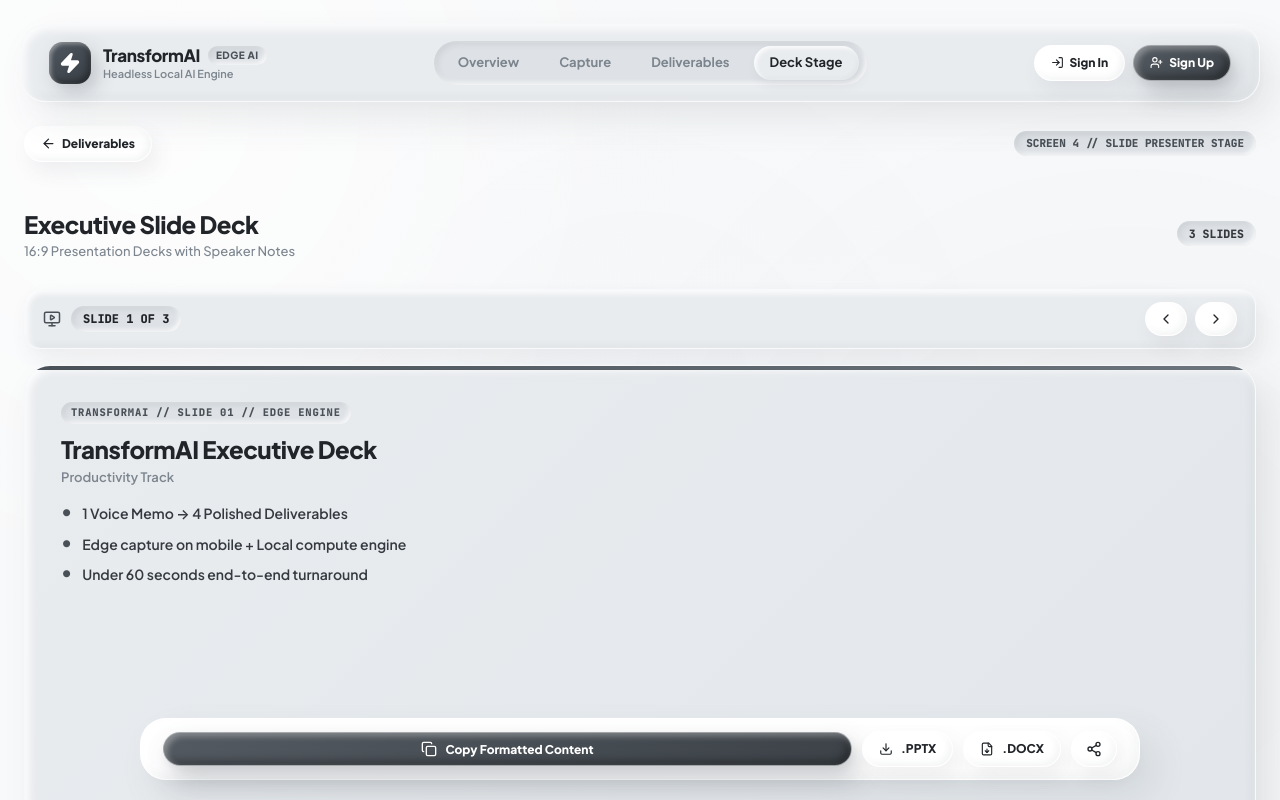
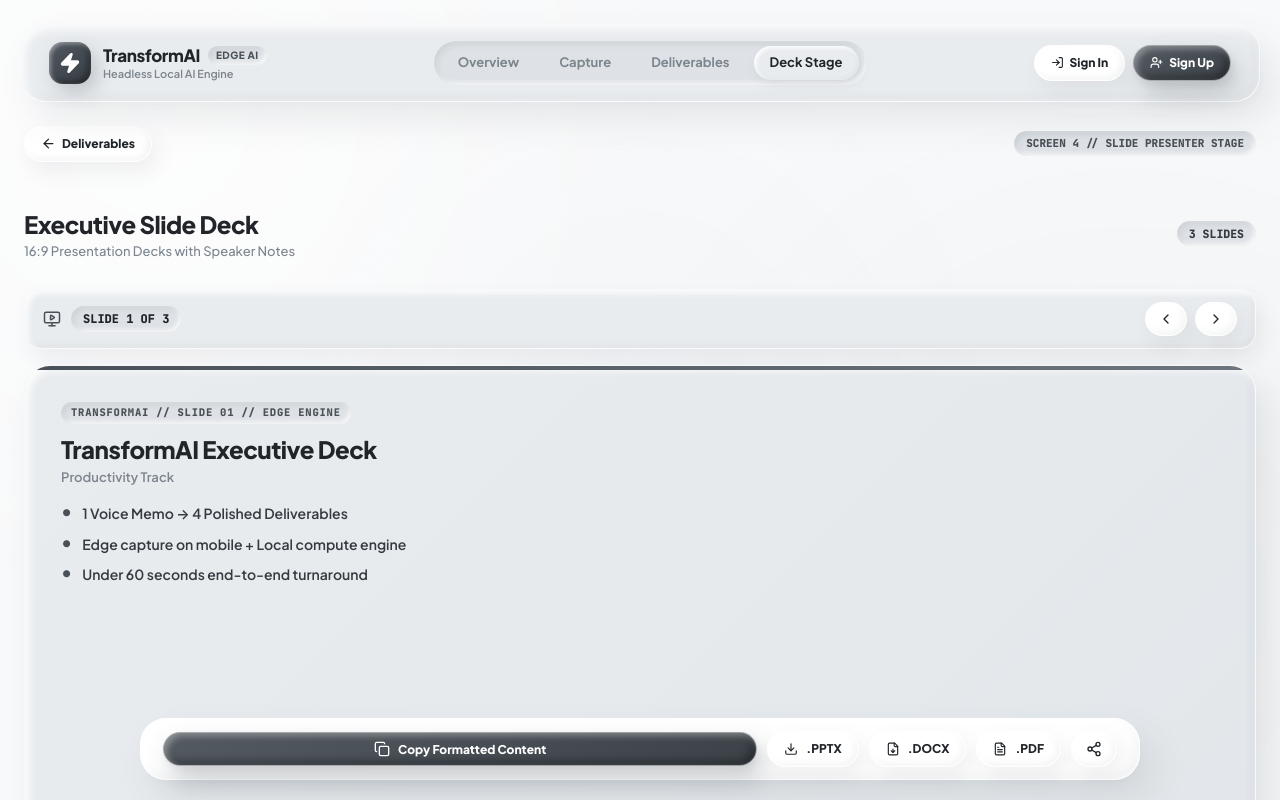
Before and after one commit to Aano2007/transform_ai, a Next.js app in the folder frontend/: page /slides in a window 1280 px wide. Shown: the top 800 px of the page. Built offline with nearby package versions, Linux system fonts and the light colour scheme; no server answers.

Commit message:
feat: add pdf download and fix download links to use absolute API_BASE URLs

```diff
--- a/frontend/src/app/slides/page.js
+++ b/frontend/src/app/slides/page.js
@@ -166,6 +166,7 @@ export default function SlideDetailScreen() {
         contentToCopy={slides.map(s => `${s.title}\n${(s.bullets || []).join('\n')}\nNotes: ${s.speaker_notes}`).join('\n\n---\n\n')}
         pptxUrl={data?.pptx_url || '/api/download/pptx'}
         docxUrl={data?.docx_url || '/api/download/docx'}
+        pdfUrl={data?.pdf_url || '/api/download/pdf'}
         title="TransformAI Slides"
       />
     </div>
--- a/frontend/src/app/studio/page.js
+++ b/frontend/src/app/studio/page.js
@@ -165,6 +165,7 @@ Built for speed. Powered by edge compute.
         },
         pptx_url: "/api/download/pptx",
         docx_url: "/api/download/docx",
+        pdf_url: "/api/download/pdf",
         source_text: "Meeting notes with Mobile Lead and AI Squad on Q3 targets..."
       };
       setData(defaultData);
@@ -179,7 +180,7 @@ Built for speed. Powered by edge compute.
     );
   }
 
-  const { ico, outputs, pptx_url, docx_url, source_text } = data;
+  const { ico, outputs, pptx_url, docx_url, pdf_url, source_text } = data;
   const slides = outputs.slides_data || [];
 
   const handleRegenerateCurrentFormat = async () => {
@@ -623,6 +624,7 @@ Built for speed. Powered by edge compute.
         contentToCopy={getCurrentContentForCopy()}
         pptxUrl={pptx_url}
         docxUrl={docx_url}
+        pdfUrl={pdf_url}
         title={ico?.event_title || 'TransformAI Deliverable'}
       />
     </div>
--- a/frontend/src/components/ExportBar.js
+++ b/frontend/src/components/ExportBar.js
@@ -1,15 +1,28 @@
 'use client';
 import { useState } from 'react';
-import { Copy, Download, Share2, Check, Laptop, FileDown, CheckCircle2 } from 'lucide-react';
+import { Copy, Download, Share2, Check, Laptop, FileDown, FileText, CheckCircle2 } from 'lucide-react';
+import { API_BASE } from '../lib/api';
 
 export default function ExportBar({
   contentToCopy = '',
   pptxUrl = null,
   docxUrl = null,
+  pdfUrl = null,
   title = 'TransformAI Deliverable'
 }) {
   const [copied, setCopied] = useState(false);
   const [showOfficeKitToast, setShowOfficeKitToast] = useState(false);
+
+  const getFullUrl = (url) => {
+    if (!url) return null;
+    if (url.startsWith('http')) return url;
+    // ensure no double slashes
+    return `${API_BASE}${url.startsWith('/') ? url : '/' + url}`;
+  };
+
+  const fullPptx = getFullUrl(pptxUrl);
+  const fullDocx = getFullUrl(docxUrl);
+  const fullPdf = getFullUrl(pdfUrl);
 
   const handleCopy = async () => {
     if (!contentToCopy) return;
@@ -56,9 +69,9 @@ export default function ExportBar({
           <span>{copied ? 'Copied & Synced to Clipboard!' : 'Copy Formatted Content'}</span>
         </button>
 
-        {pptxUrl && (
+        {fullPptx && (
           <a
-            href={pptxUrl}
+            href={fullPptx}
             download="TransformAI_Presentation.pptx"
             className="btn btn-secondary btn-sm btn-pill"
             style={{ textDecoration: 'none', fontWeight: '800' }}
@@ -68,15 +81,27 @@ export default function ExportBar({
           </a>
         )}
 
-        {docxUrl && (
+        {fullDocx && (
           <a
-            href={docxUrl}
+            href={fullDocx}
             download="TransformAI_Brief.docx"
             className="btn btn-secondary btn-sm btn-pill"
             style={{ textDecoration: 'none', fontWeight: '800' }}
           >
             <FileDown size={14} />
             <span>.DOCX</span>
+          </a>
+        )}
+
+        {fullPdf && (
+          <a
+            href={fullPdf}
+            download="TransformAI_Brief.pdf"
+            className="btn btn-secondary btn-sm btn-pill"
+            style={{ textDecoration: 'none', fontWeight: '800' }}
+          >
+            <FileText size={14} />
+            <span>.PDF</span>
           </a>
         )}
 
--- a/frontend/src/components/SlideViewer.js
+++ b/frontend/src/components/SlideViewer.js
@@ -1,12 +1,14 @@
 'use client';
 import { useState } from 'react';
 import { ChevronLeft, ChevronRight, Download, RefreshCw, MessageSquare, MonitorPlay, Sparkles } from 'lucide-react';
-import { regenerateSlideItem } from '../lib/api';
+import { regenerateSlideItem, API_BASE } from '../lib/api';
 
 export default function SlideViewer({ slides = [], ico = null, pptxUrl = null, onSlideUpdated }) {
   const [currentIdx, setCurrentIdx] = useState(0);
   const [isRegenerating, setIsRegenerating] = useState(false);
   const [showNotes, setShowNotes] = useState(true);
+
+  const fullPptx = pptxUrl ? (pptxUrl.startsWith('http') ? pptxUrl : `${API_BASE}${pptxUrl.startsWith('/') ? pptxUrl : '/' + pptxUrl}`) : null;
 
   if (!slides || slides.length === 0) {
     return (
@@ -233,9 +235,9 @@ export default function SlideViewer({ slides = [], ico = null, pptxUrl = null, o
           <span>{showNotes ? 'Hide Notes' : 'Speaker Notes'}</span>
         </button>
 
-        {pptxUrl && (
+        {fullPptx && (
           <a
-            href={pptxUrl}
+            href={fullPptx}
             download="TransformAI_Presentation.pptx"
             className="btn btn-primary btn-sm btn-pill"
             style={{ textDecoration: 'none' }}
```
